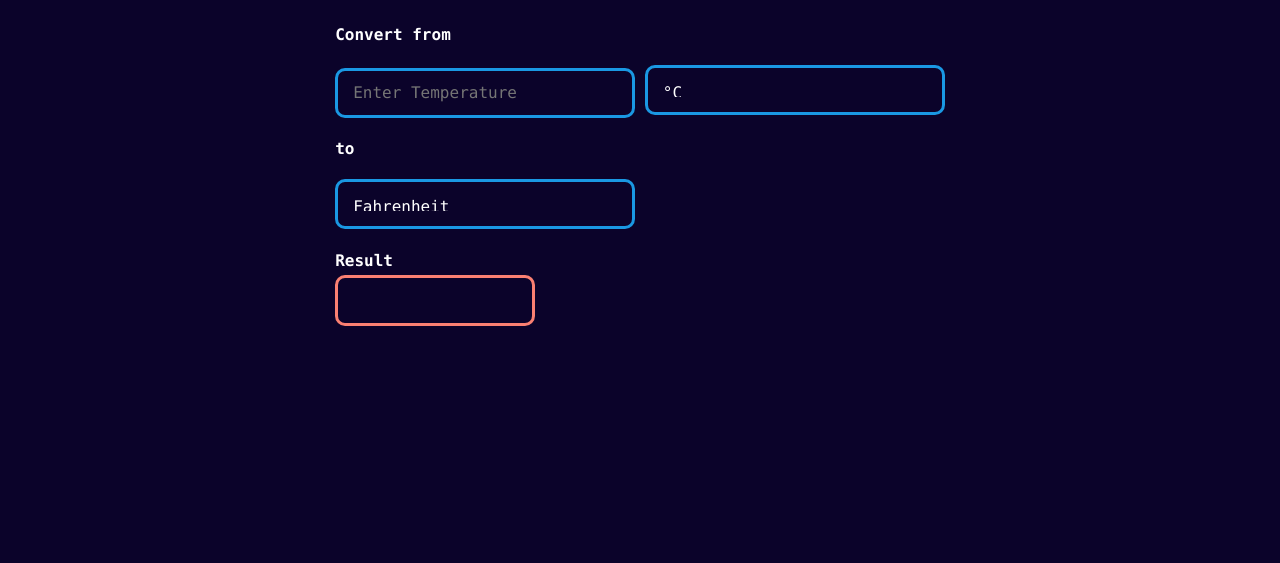
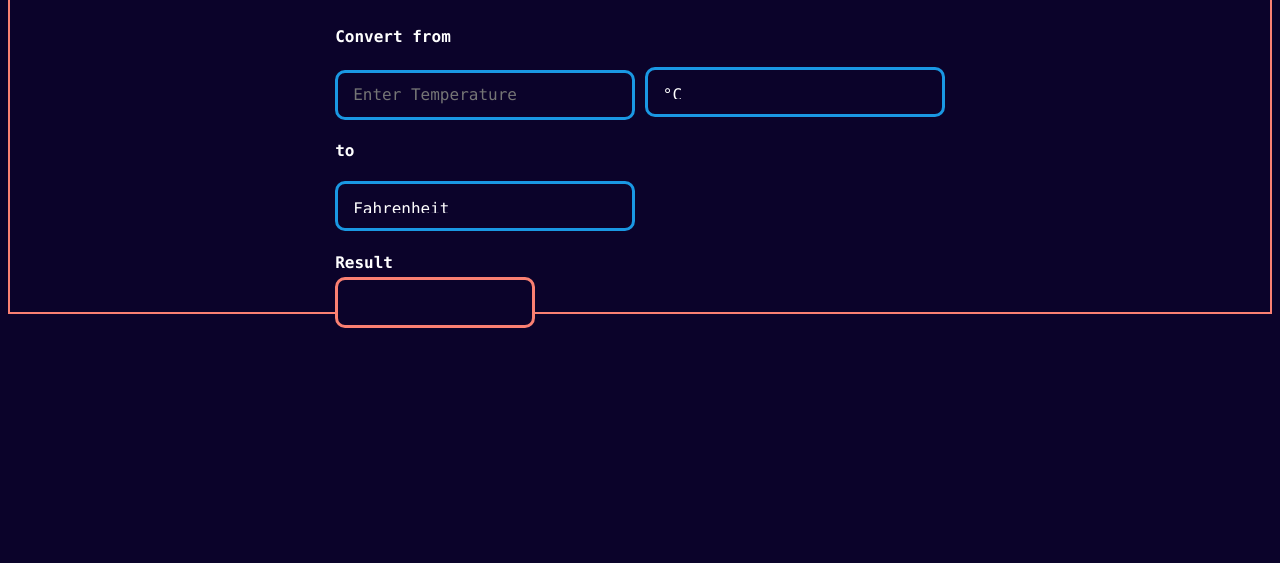
Before and after one commit to suprakash-144/OIBSIP, a plain HTML site: page temperature converter/index.html in a window 1280 px wide. Shown: the part 237-800 px from the top of the page. Drawn offline with Linux system fonts and the light colour scheme.

Commit message:
Update style.css

```diff
--- a/temperature converter/style.css
+++ b/temperature converter/style.css
@@ -15,6 +15,7 @@
     margin-top:10rem;
 }
 .container{
+    border: 2px solid Salmon;
     flex-direction: column;
     color: white;
     align-items: center;
```
